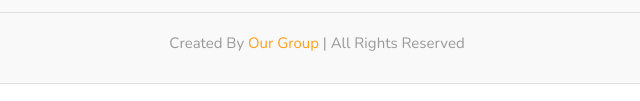
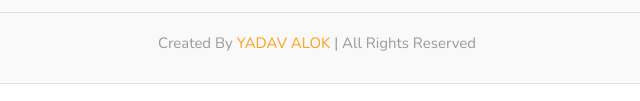
Before and after one commit to Alokyadav7/E-COMMERCE, a plain HTML site: page index.html in a window 1280 px wide. Shown: the part 3865-3966 px from the top of the page, 323-963 px from the left. Drawn offline with nearby package versions, Linux system fonts and the light colour scheme.

Commit message:
Update index.html

```diff
--- a/index.html
+++ b/index.html
@@ -462,7 +462,7 @@
             <a href="#">instagram</a>
             <a href="#">linkedin</a>
         </div>
-        <div class="credit">created by <span> Our Group </span> | all rights reserved</div>
+        <div class="credit">created by <span> YADAV ALOK </span> | all rights reserved</div>
     </div>
 </section>
 
```
